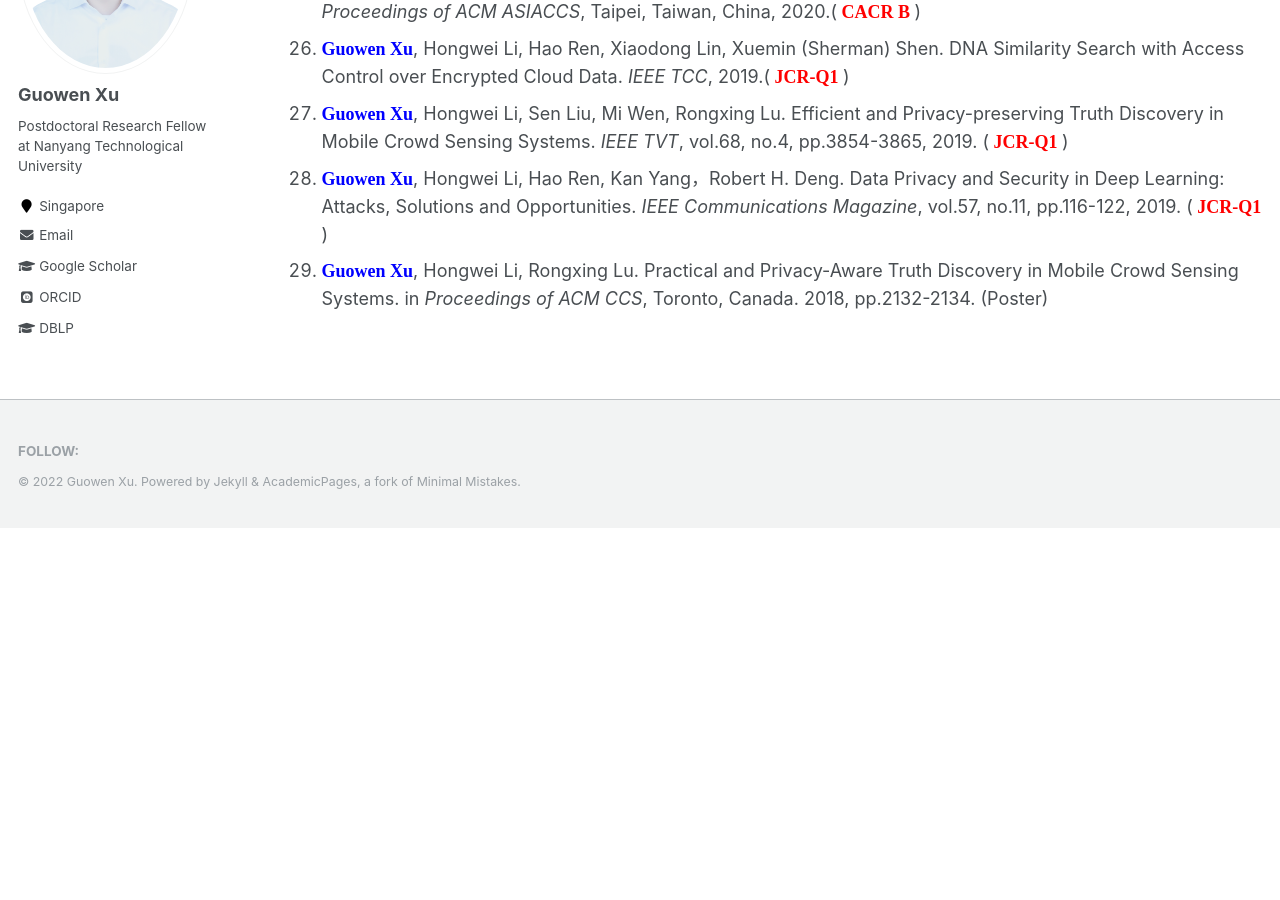
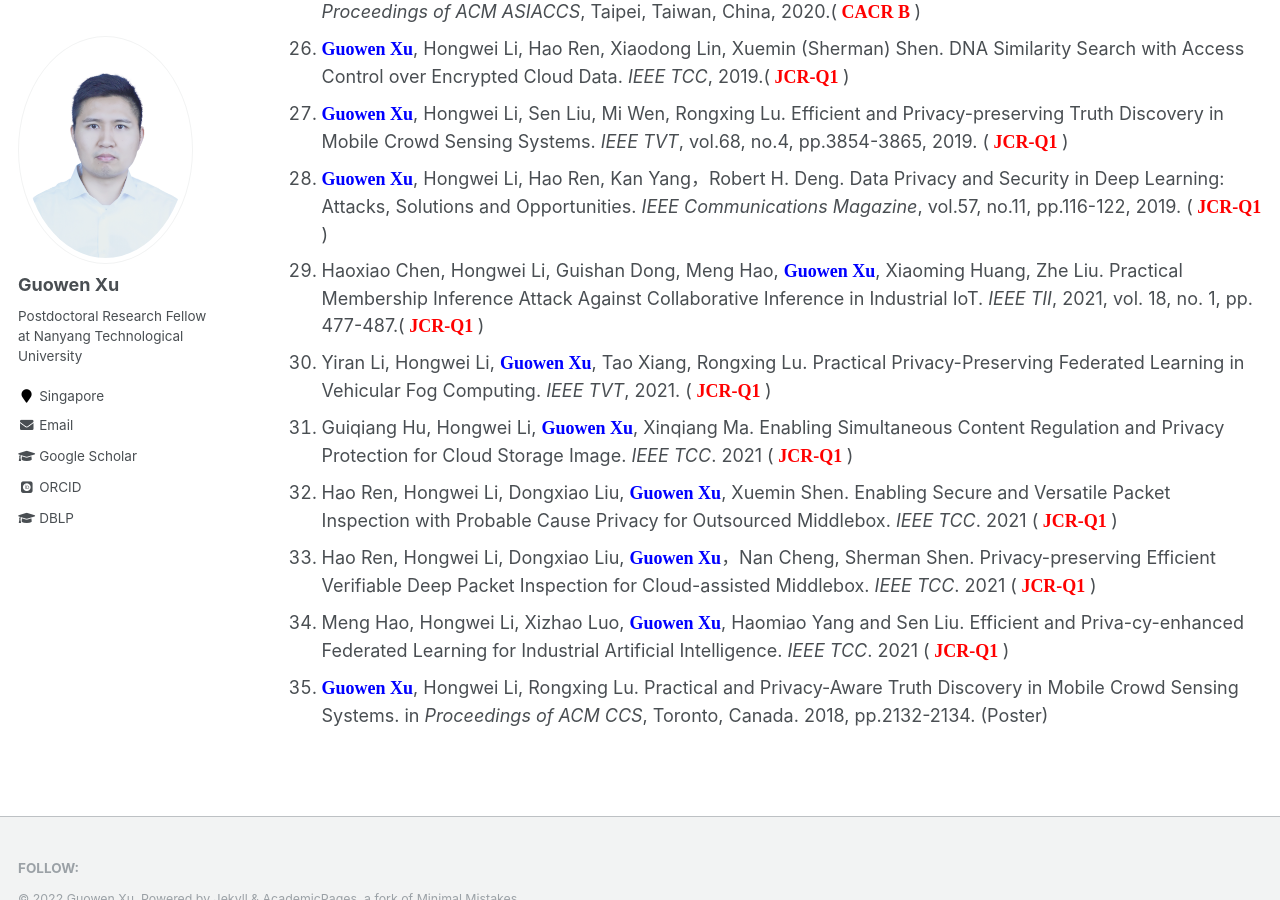
Before and after one commit to Guowen-xu/guowen-xu.github.io, a Jekyll site: the page built from _pages/publications.md, in a window 1280 px wide and 900 px high, scrolled down 2015 px. Built offline with Jekyll 4.4.1, drawn with Linux system fonts in a browser that asks for light colours; some web fonts are replaced; before the commit the page ends 2543 px from its top, so only the background shows below that.

Commit message:
Update publications.md

```diff
--- a/_pages/publications.md
+++ b/_pages/publications.md
@@ -42,4 +42,10 @@ You can find my articles on my [Google Scholar](https://scholar.google.com.hk/ci
 26. **<font face="Times New Roman" color=blue size=4> Guowen Xu</font>**, Hongwei Li, Hao Ren, Xiaodong Lin, Xuemin (Sherman) Shen. DNA Similarity Search with Access Control over Encrypted Cloud Data. *IEEE TCC*, 2019.(**<font face="Times New Roman" color=red size=4> JCR-Q1 </font>**)
 27. **<font face="Times New Roman" color=blue size=4> Guowen Xu</font>**, Hongwei Li, Sen Liu, Mi Wen, Rongxing Lu. Efficient and Privacy-preserving Truth Discovery in Mobile Crowd Sensing Systems. *IEEE TVT*, vol.68, no.4, pp.3854-3865, 2019. (**<font face="Times New Roman" color=red size=4> JCR-Q1 </font>**)
 28. **<font face="Times New Roman" color=blue size=4> Guowen Xu</font>**, Hongwei Li, Hao Ren, Kan Yang，Robert H. Deng. Data Privacy and Security in Deep Learning: Attacks, Solutions and Opportunities. *IEEE Communications Magazine*, vol.57, no.11, pp.116-122, 2019. (**<font face="Times New Roman" color=red size=4> JCR-Q1 </font>**)
-29. **<font face="Times New Roman" color=blue size=4> Guowen Xu</font>**, Hongwei Li, Rongxing Lu. Practical and Privacy-Aware Truth Discovery in Mobile Crowd Sensing Systems. in *Proceedings of ACM CCS*, Toronto, Canada. 2018, pp.2132-2134. (Poster)
+29. Haoxiao Chen, Hongwei Li, Guishan Dong, Meng Hao, **<font face="Times New Roman" color=blue size=4> Guowen Xu</font>**, Xiaoming Huang, Zhe Liu. Practical Membership Inference Attack Against Collaborative Inference in Industrial IoT. *IEEE TII*, 2021, vol. 18, no. 1, pp. 477-487.(**<font face="Times New Roman" color=red size=4> JCR-Q1 </font>**)
+30. Yiran Li, Hongwei Li,  **<font face="Times New Roman" color=blue size=4> Guowen Xu</font>**, Tao Xiang, Rongxing Lu. Practical Privacy-Preserving Federated Learning in Vehicular Fog Computing. *IEEE TVT*, 2021. (**<font face="Times New Roman" color=red size=4> JCR-Q1 </font>**)
+31. Guiqiang Hu, Hongwei Li, **<font face="Times New Roman" color=blue size=4> Guowen Xu</font>**, Xinqiang Ma. Enabling Simultaneous Content Regulation and Privacy Protection for Cloud Storage Image. *IEEE TCC*. 2021  (**<font face="Times New Roman" color=red size=4> JCR-Q1 </font>**)
+32. Hao Ren, Hongwei Li, Dongxiao Liu,  **<font face="Times New Roman" color=blue size=4> Guowen Xu</font>**, Xuemin Shen. Enabling Secure and Versatile Packet Inspection with Probable Cause Privacy for Outsourced Middlebox. *IEEE TCC*. 2021  (**<font face="Times New Roman" color=red size=4> JCR-Q1 </font>**)
+33. Hao Ren, Hongwei Li, Dongxiao Liu,  **<font face="Times New Roman" color=blue size=4> Guowen Xu</font>**，Nan Cheng, Sherman Shen. Privacy-preserving Efficient Verifiable Deep Packet Inspection for Cloud-assisted Middlebox.  *IEEE TCC*. 2021  (**<font face="Times New Roman" color=red size=4> JCR-Q1 </font>**)
+34. Meng Hao, Hongwei Li, Xizhao Luo, **<font face="Times New Roman" color=blue size=4> Guowen Xu</font>**, Haomiao Yang and Sen Liu. Efficient and Priva-cy-enhanced Federated Learning for Industrial Artificial Intelligence. *IEEE TCC*. 2021  (**<font face="Times New Roman" color=red size=4> JCR-Q1 </font>**)
+35. **<font face="Times New Roman" color=blue size=4> Guowen Xu</font>**, Hongwei Li, Rongxing Lu. Practical and Privacy-Aware Truth Discovery in Mobile Crowd Sensing Systems. in *Proceedings of ACM CCS*, Toronto, Canada. 2018, pp.2132-2134. (Poster)
```
